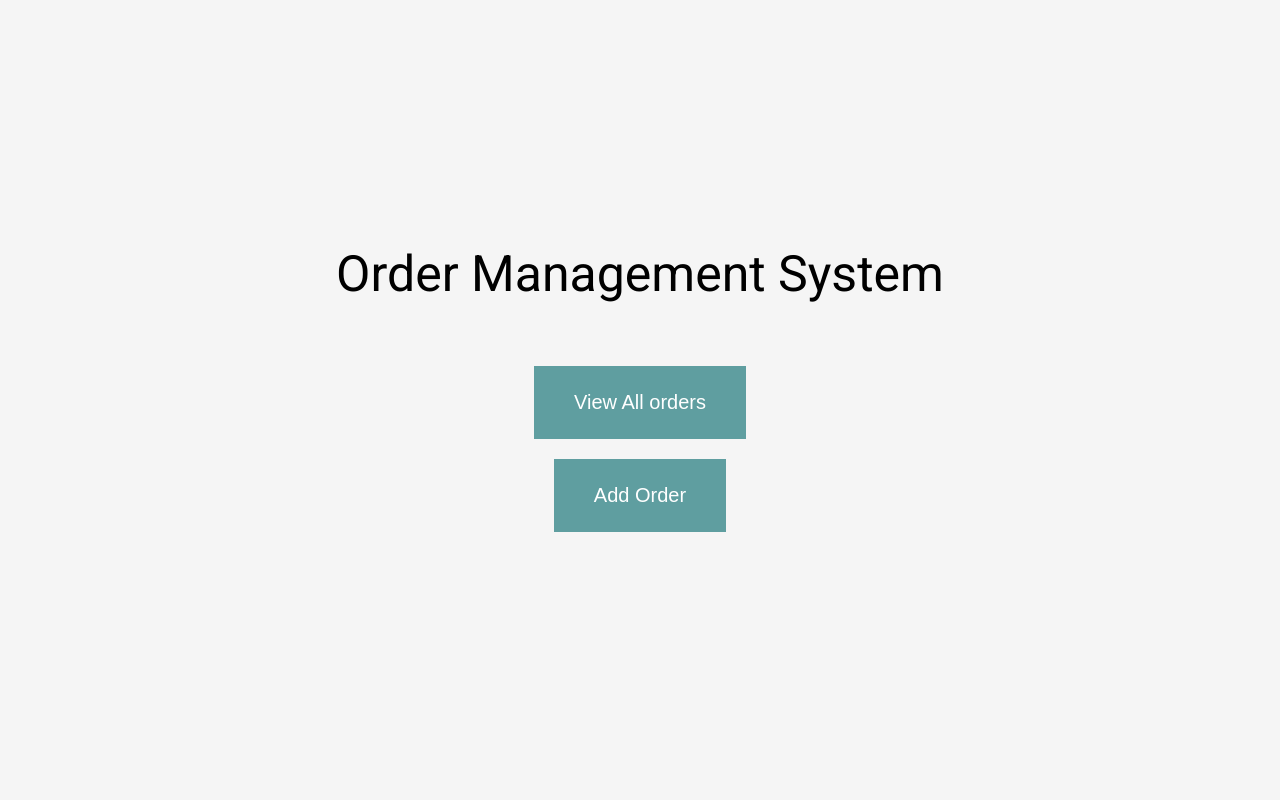
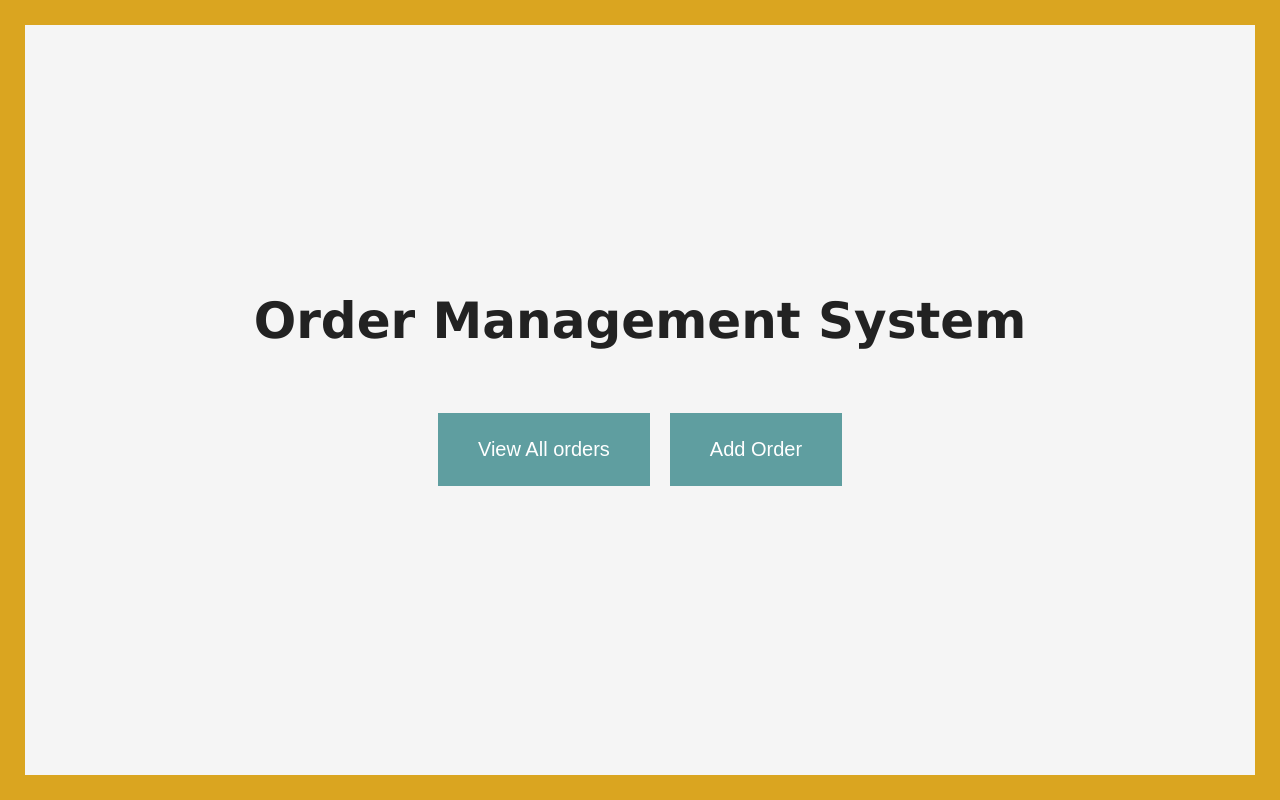
Before and after one commit to saqlain1020/exam2, an Angular app: page /home in a window 1280 px wide. Built offline with nearby package versions, Linux system fonts and the light colour scheme.

Commit message:
style updates

```diff
--- a/src/app/Components/layout/layout.component.css
+++ b/src/app/Components/layout/layout.component.css
@@ -25,9 +25,15 @@
   justify-content: center;
   align-items: center;
   flex-flow: column;
+  box-sizing: border-box;
+  border: 2vw solid goldenrod;
+
 }
 h1 {
   font-size: 50px;
+  font-family: Verdana, Geneva, Tahoma, sans-serif;
+  font-weight: 600;
+  color: #222;
 }
 h2 {
   font-size: 40px;
@@ -75,3 +81,7 @@ h2 {
 .table tr:hover{
     background-color: rgba(0,0,0,0.03);
 }
+.btnContainer{
+    display:flex;
+
+}
--- a/src/app/Components/layout/layout.component.html
+++ b/src/app/Components/layout/layout.component.html
@@ -13,8 +13,11 @@
 <!-- Landing Page -->
 <div class="page">
   <h1 class="main-heading">Order Management System</h1>
-  <button class="btn">View All orders</button>
-  <button class="btn">Add Order</button>
+  <div class="btnContainer">
+
+    <button class="btn">View All orders</button>
+    <button class="btn">Add Order</button>
+  </div>
 </div>
 
 
--- a/src/app/Components/orders-table/orders-table.component.css
+++ b/src/app/Components/orders-table/orders-table.component.css
@@ -25,6 +25,9 @@
     justify-content: center;
     align-items: center;
     flex-flow: column;
+    box-sizing: border-box;
+    border: 2vw solid goldenrod;
+
   }
   h1 {
     font-size: 50px;
```
